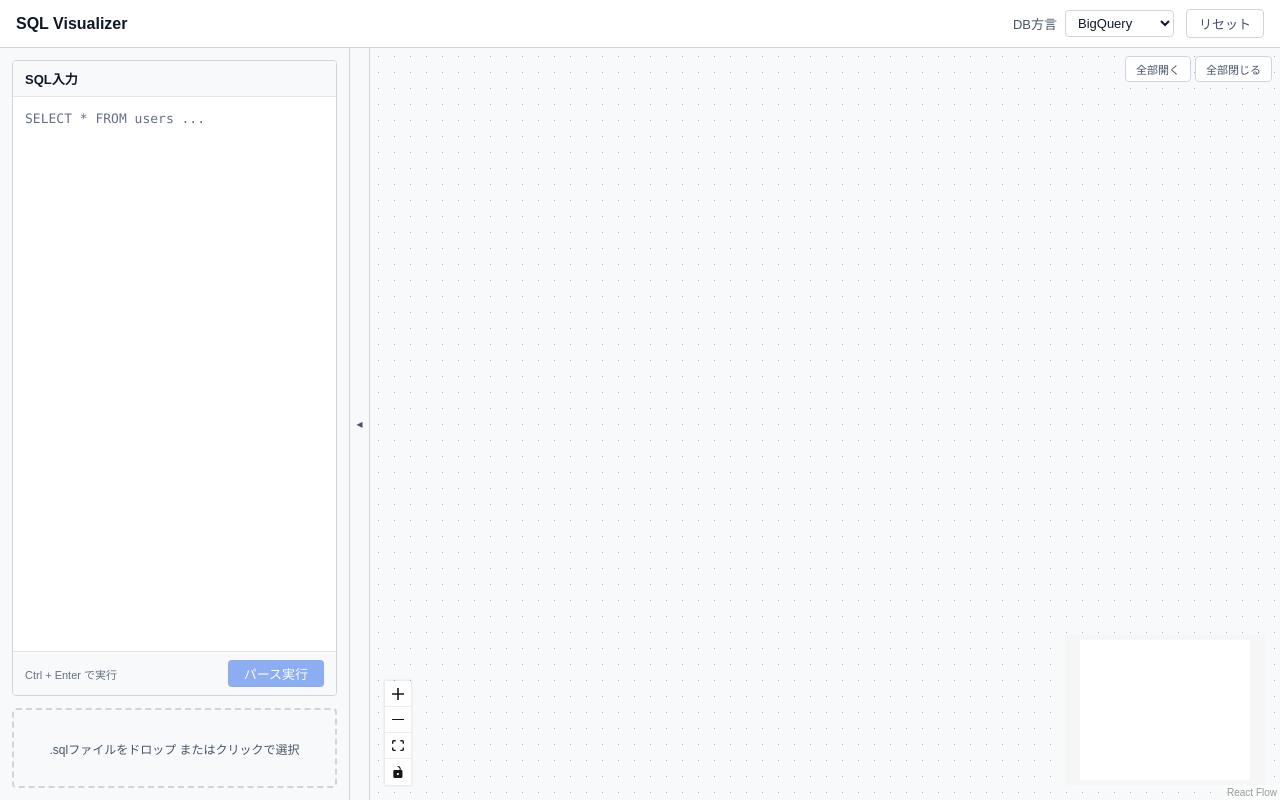
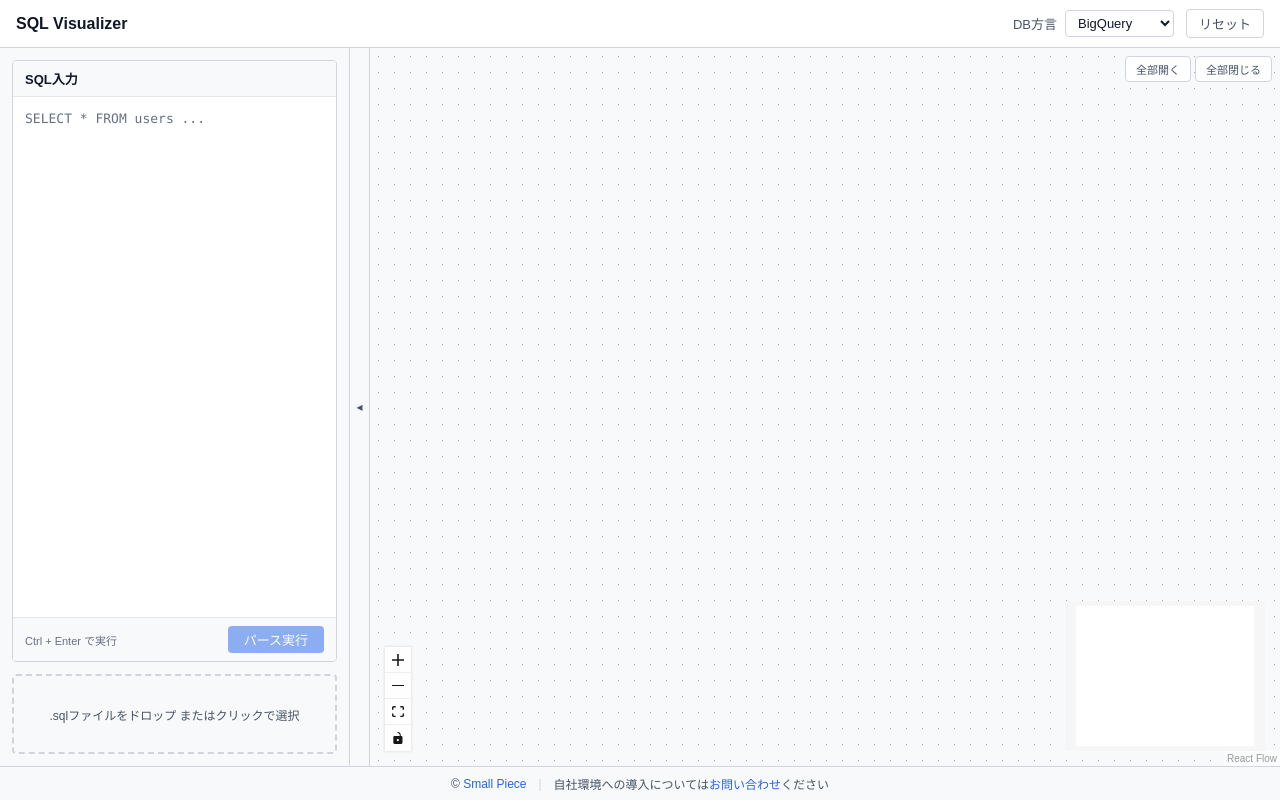
Before and after one commit to yo16/sql_viz_202604, a Next.js app: page / in a window 1280 px wide. Built offline with nearby package versions, Linux system fonts and the light colour scheme.

Commit message:
feat: Small Pieceの提供元情報と問い合わせリンクを含むフッターを追加した。

```diff
--- /dev/null
+++ b/src/components/layout/Footer.module.css
@@ -0,0 +1,27 @@
+.footer {
+  display: flex;
+  align-items: center;
+  justify-content: center;
+  gap: var(--spacing-md);
+  padding: var(--spacing-sm) var(--spacing-lg);
+  background: var(--color-bg-secondary);
+  border-top: 1px solid var(--color-border-node);
+  font-size: 12px;
+  color: var(--color-text-secondary);
+  flex-shrink: 0;
+}
+
+.separator {
+  color: var(--color-border-node);
+}
+
+.link {
+  color: var(--color-accent);
+  text-decoration: none;
+  transition: opacity 0.15s;
+}
+
+.link:hover {
+  opacity: 0.8;
+  text-decoration: underline;
+}
--- /dev/null
+++ b/src/components/layout/Footer.tsx
@@ -0,0 +1,15 @@
+import styles from './Footer.module.css';
+
+export function Footer() {
+  return (
+    <footer className={styles.footer}>
+      <span>
+        &copy; <a href="https://smallpiece.jp/" target="_blank" rel="noopener noreferrer" className={styles.link}>Small Piece</a>
+      </span>
+      <span className={styles.separator}>|</span>
+      <span>
+        自社環境への導入については<a href="https://smallpiece.jp/contact" target="_blank" rel="noopener noreferrer" className={styles.link}>お問い合わせ</a>ください
+      </span>
+    </footer>
+  );
+}
--- a/src/components/layout/MainView.tsx
+++ b/src/components/layout/MainView.tsx
@@ -2,6 +2,7 @@
 
 import { useCallback, useEffect, useState } from 'react';
 import { Header } from './Header';
+import { Footer } from './Footer';
 import { SqlInputPanel } from '@/components/input/SqlInputPanel';
 import { FileDropZone, type FileContent } from '@/components/input/FileDropZone';
 import { FlowCanvas } from '@/components/visualizer/FlowCanvas';
@@ -114,6 +115,7 @@ export function MainView() {
           <FlowCanvas />
         </main>
       </div>
+      <Footer />
     </div>
   );
 }
```
